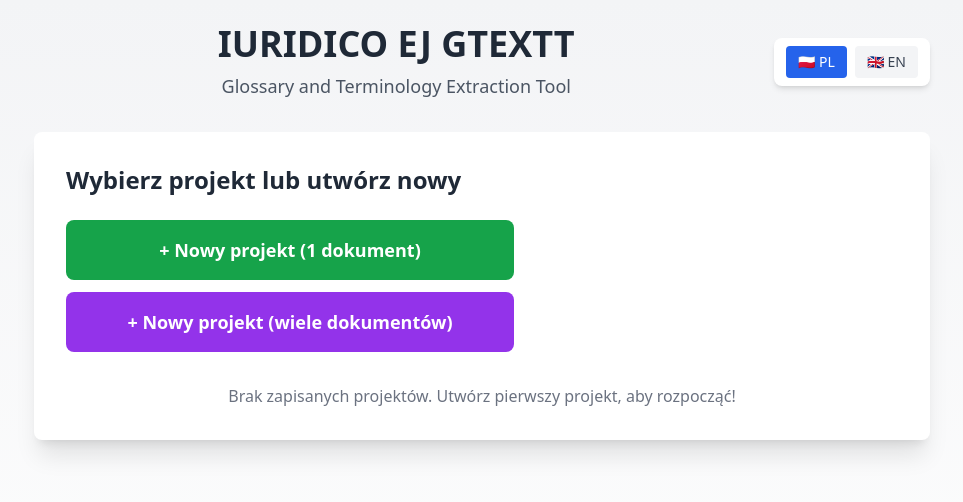
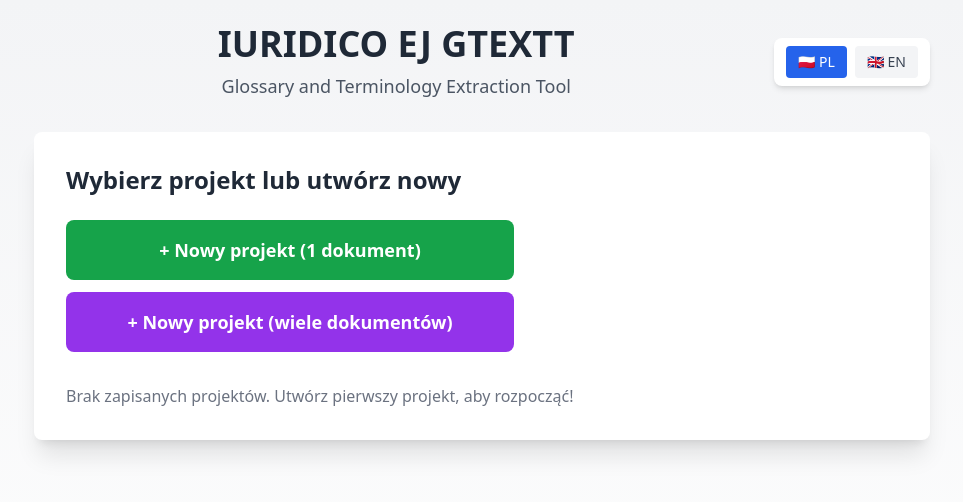
Before and after one commit to wojtwol/extraction-terminology-app, a Next.js app: page / in a window 1280 px wide. Shown: the top 502 px of the page, without its empty margins (158-1121 px from the left). Built offline with nearby package versions, Linux system fonts and the light colour scheme.

Commit message:
Wyrównanie tekstu o braku projektów do lewej strony
- Zmieniono wyrównanie z text-center na text-left
- Tekst "Brak zapisanych projektów" jest teraz wyrównany do lewej

```diff
--- a/app/page.tsx
+++ b/app/page.tsx
@@ -1376,7 +1376,7 @@ export default function Home() {
             )}
 
             {allProjects.length === 0 && (
-              <p className="text-center text-gray-500 mt-8">
+              <p className="text-left text-gray-500 mt-8">
                 {language === 'pl'
                   ? 'Brak zapisanych projektów. Utwórz pierwszy projekt, aby rozpocząć!'
                   : 'No saved projects. Create your first project to get started!'}
```
